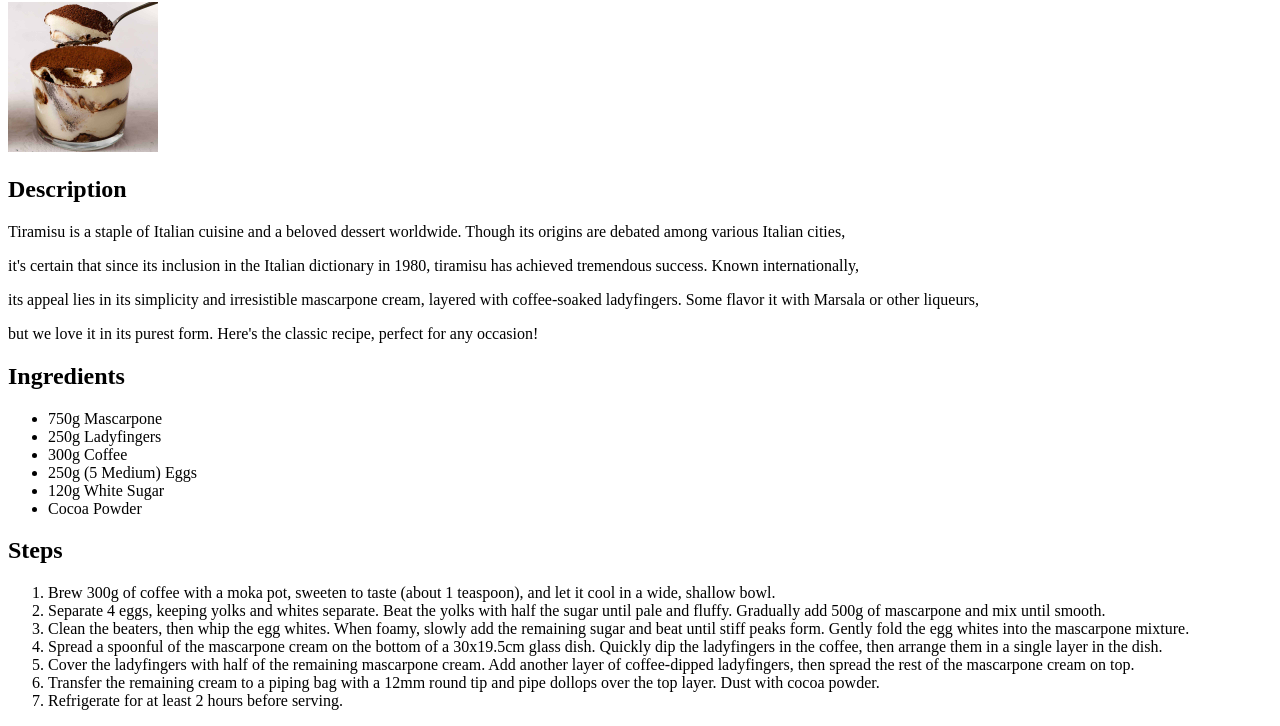
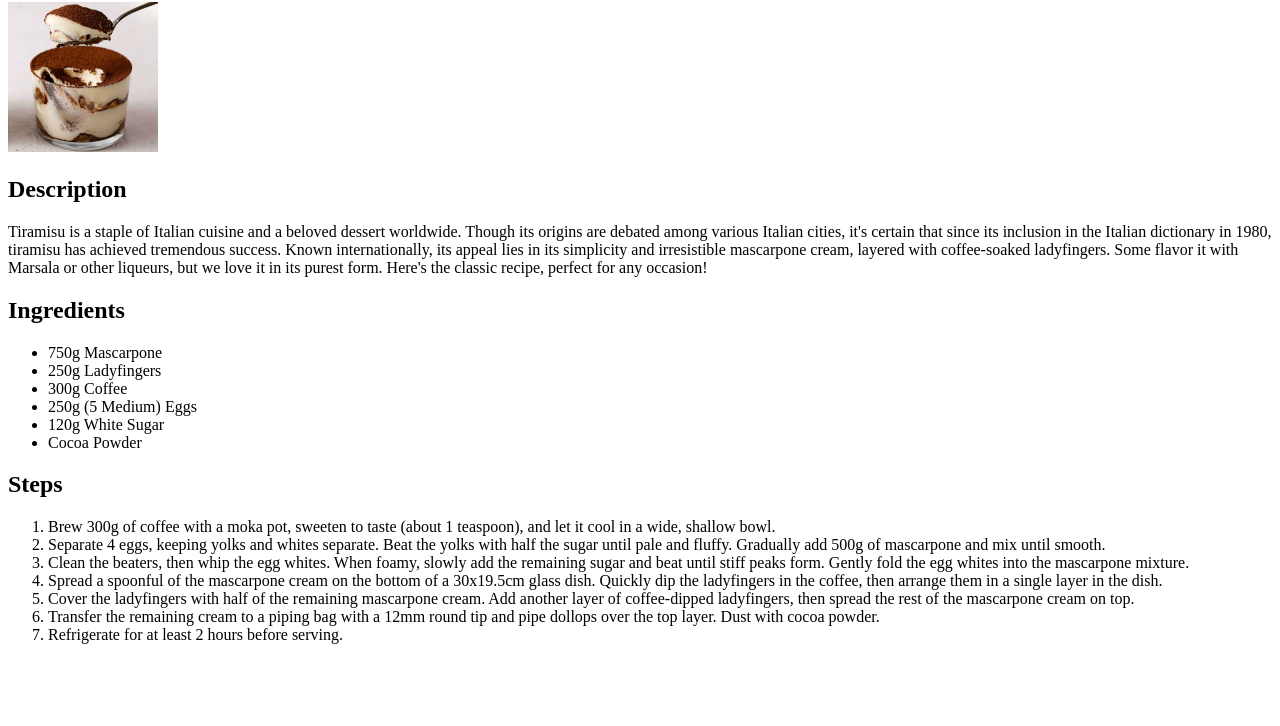
Before and after one commit to lrnzdmd/odin-recipes, a plain HTML site: page recipes/tiramisu.html in a window 1280 px wide. Shown: the part 78-804 px from the top of the page. Drawn offline with Linux system fonts and the light colour scheme.

Commit message:
better formatting for the recipes description

```diff
--- a/recipes/tiramisu.html
+++ b/recipes/tiramisu.html
@@ -12,10 +12,10 @@
 
     <h2>Description</h2>
 
-    <p>Tiramisu is a staple of Italian cuisine and a beloved dessert worldwide. Though its origins are debated among various Italian cities,</p>
-    <p>it's certain that since its inclusion in the Italian dictionary in 1980, tiramisu has achieved tremendous success. Known internationally,</p>
-    <p>its appeal lies in its simplicity and irresistible mascarpone cream, layered with coffee-soaked ladyfingers. Some flavor it with Marsala or other liqueurs,</p>
-    <p>but we love it in its purest form. Here's the classic recipe, perfect for any occasion!</p>
+    <p>Tiramisu is a staple of Italian cuisine and a beloved dessert worldwide. Though its origins are debated among various Italian cities,
+    it's certain that since its inclusion in the Italian dictionary in 1980, tiramisu has achieved tremendous success. Known internationally,
+    its appeal lies in its simplicity and irresistible mascarpone cream, layered with coffee-soaked ladyfingers. Some flavor it with Marsala or other liqueurs,
+    but we love it in its purest form. Here's the classic recipe, perfect for any occasion!</p>
 
     <h2>Ingredients</h2>
     <ul>
```
Also changed, not shown: recipes/carbonara.html (+2 -2 lines), recipes/crepes.html (+2 -2 lines).
